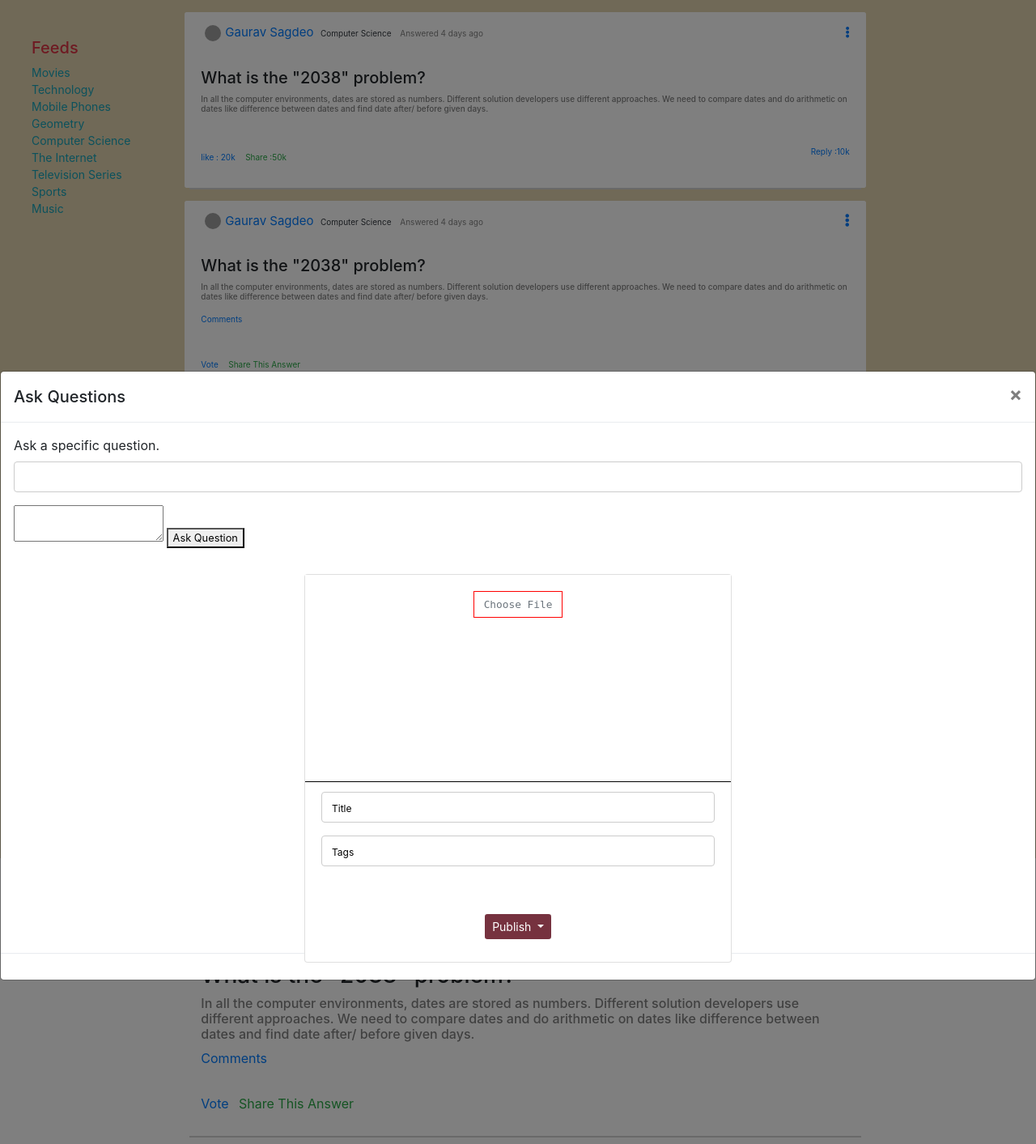
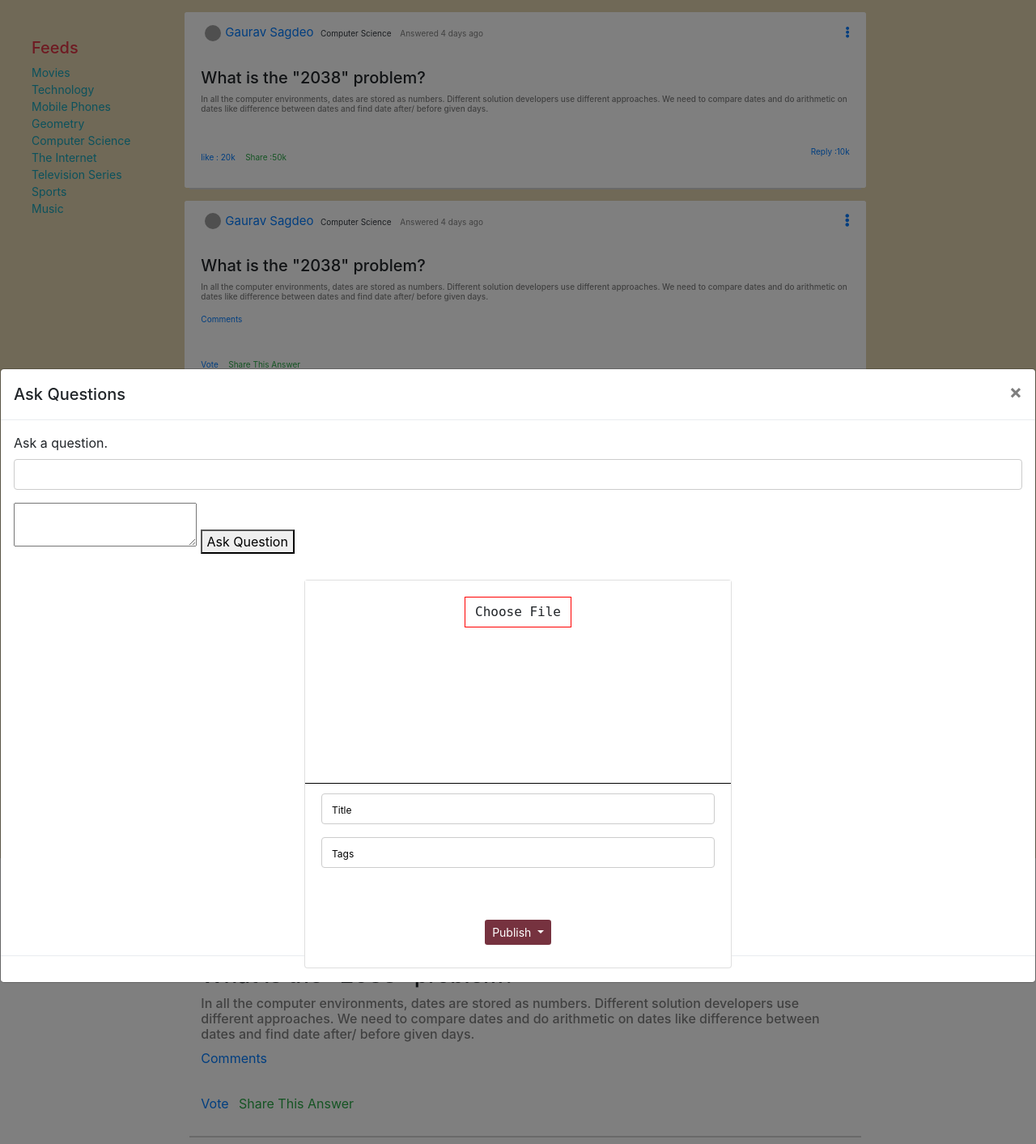
Before and after one commit to The-Godfatherz/Oracooli, a CodeIgniter app: page /CodeIgniter/index.php/questionpage/index in a window 1280 px wide, after a click on "Ask Question". Shown: the part 130-1543 px from the top of the page at 81% size. Run offline with CodeIgniter, Linux system fonts and the light colour scheme; data comes from the database, SQL or seed files in the repository; data that the repository does not hold is empty; some libraries are stand-ins or nearby versions; grey boxes are pictures that could not be loaded.

Commit message:
Update questionpage.php

```diff
--- a/application/views/user/questionpage.php
+++ b/application/views/user/questionpage.php
@@ -289,9 +289,9 @@
 
 
   <div class="form-group">
-    <label for="exampleInputEmail1">Ask a specific question.</label>
-    <input type="email" class="form-control" id="exampleInputEmail1" aria-describedby="emailHelp">
-    <small id="emailHelp" class="form-text text-muted"</small>
+    <label for="">Ask a question.</label>
+    <input type="text" class="form-control" id="" aria-describedby="">
+
   </div>
     <textarea name="question" id="summernote"></textarea>
     <button type="submit">Ask Question</button>
```
